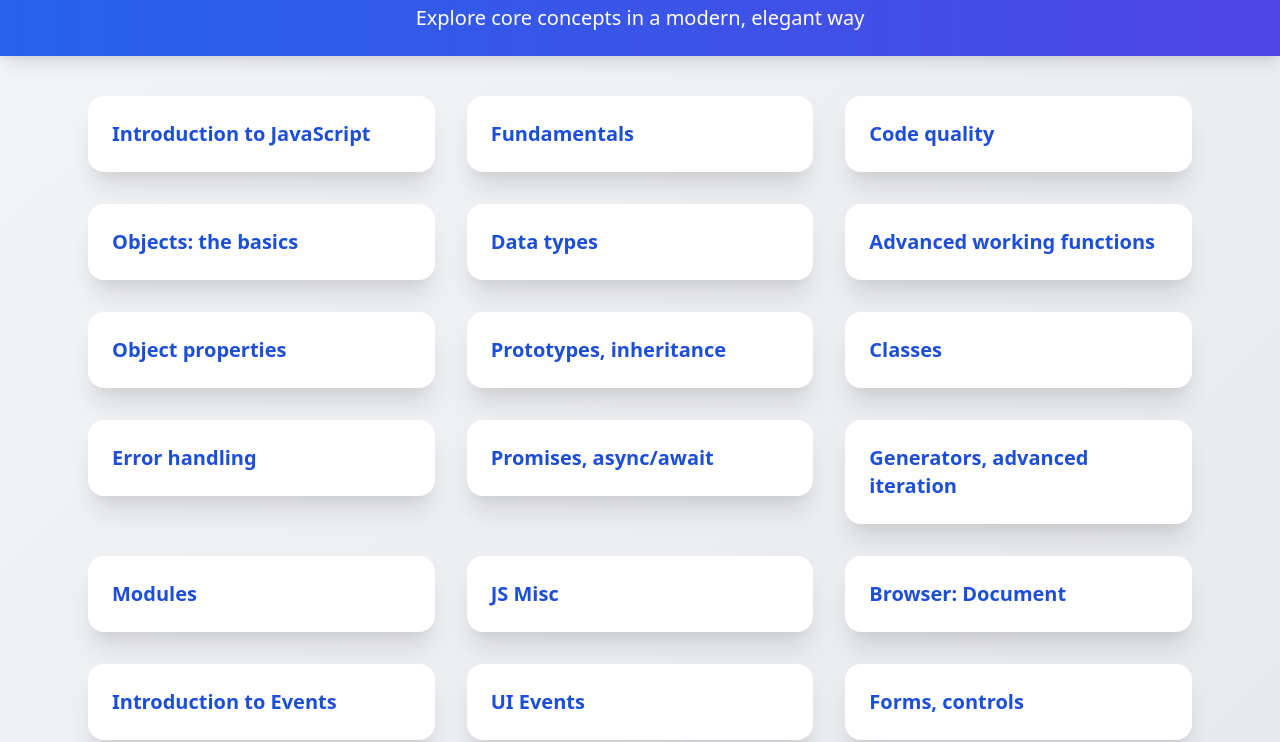
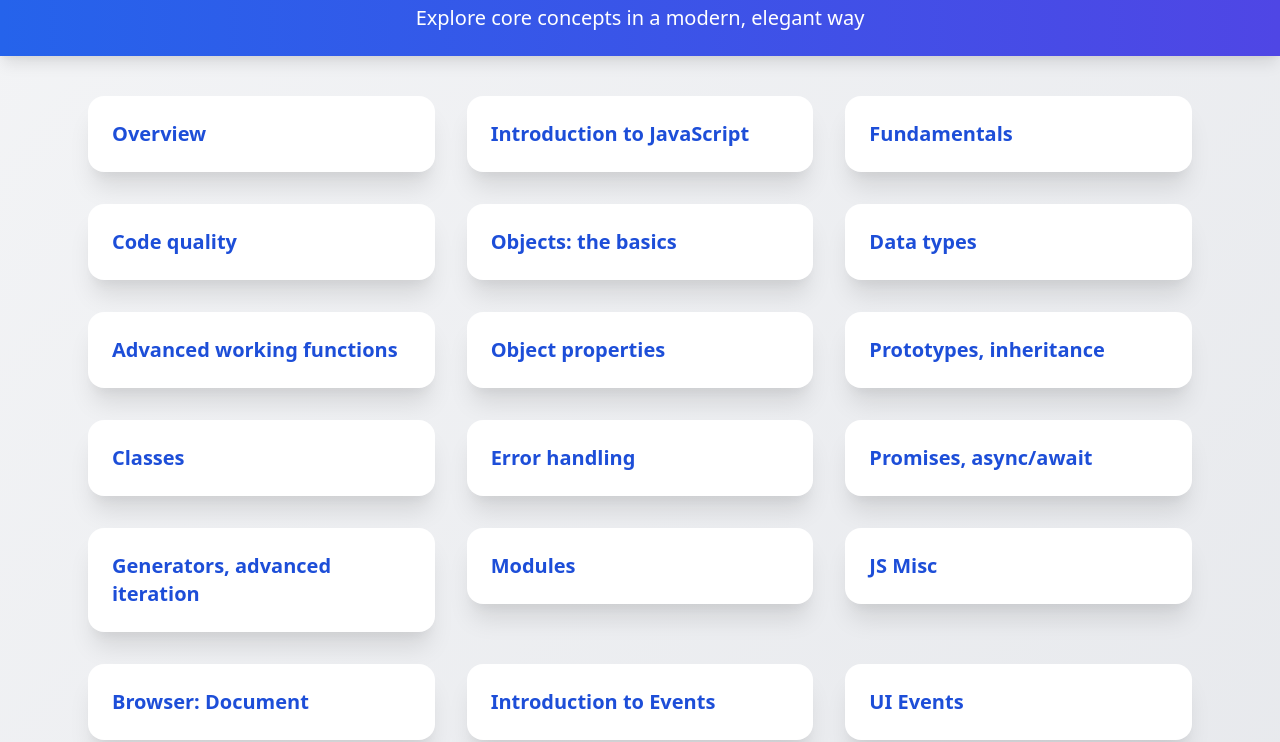
Before and after one commit to camtam1706/js-in-depth, a plain HTML site: page index.html in a window 1280 px wide. Shown: the part 64-806 px from the top of the page. Drawn offline with nearby package versions, Linux system fonts and the light colour scheme.

Commit message:
Update index.html

```diff
--- a/index.html
+++ b/index.html
@@ -29,7 +29,13 @@
   <!-- Main content -->
   <main class="pt-10 px-6 max-w-6xl mx-auto grid gap-8 grid-cols-1 sm:grid-cols-2 lg:grid-cols-3">
 
-    <!-- Card: Enabled -->
+    <a href="00-overview/index.html">
+      <div
+        class="card bg-white shadow-xl hover:shadow transform transition-all duration-300 hover:translate-y-1 rounded-2xl p-6 opacity-0 translate-y-10">
+        <h2 class="text-xl font-semibold text-blue-700">Overview</h2>
+      </div>
+    </a>
+
     <a href="01-intro/index.html">
       <div
         class="card bg-white shadow-xl hover:shadow transform transition-all duration-300 hover:translate-y-1 rounded-2xl p-6 opacity-0 translate-y-10">
```
